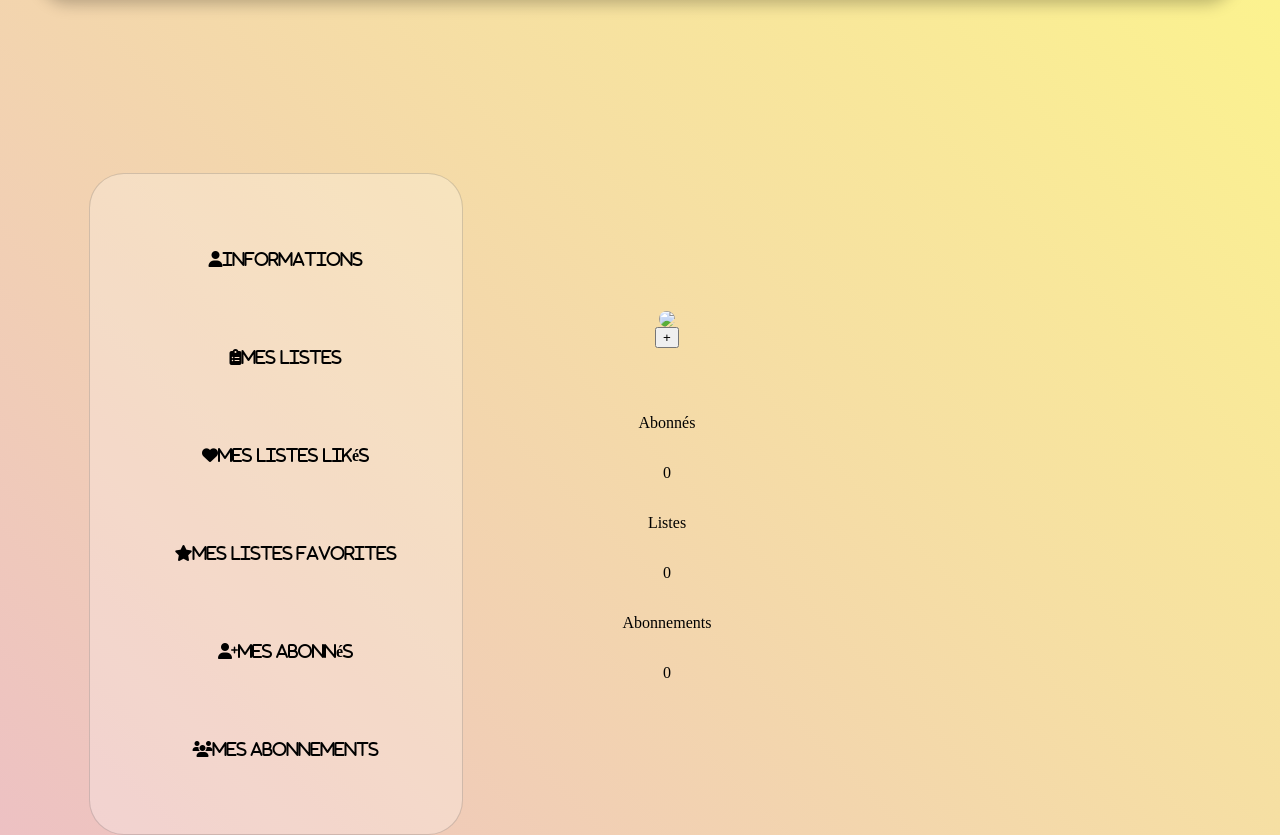
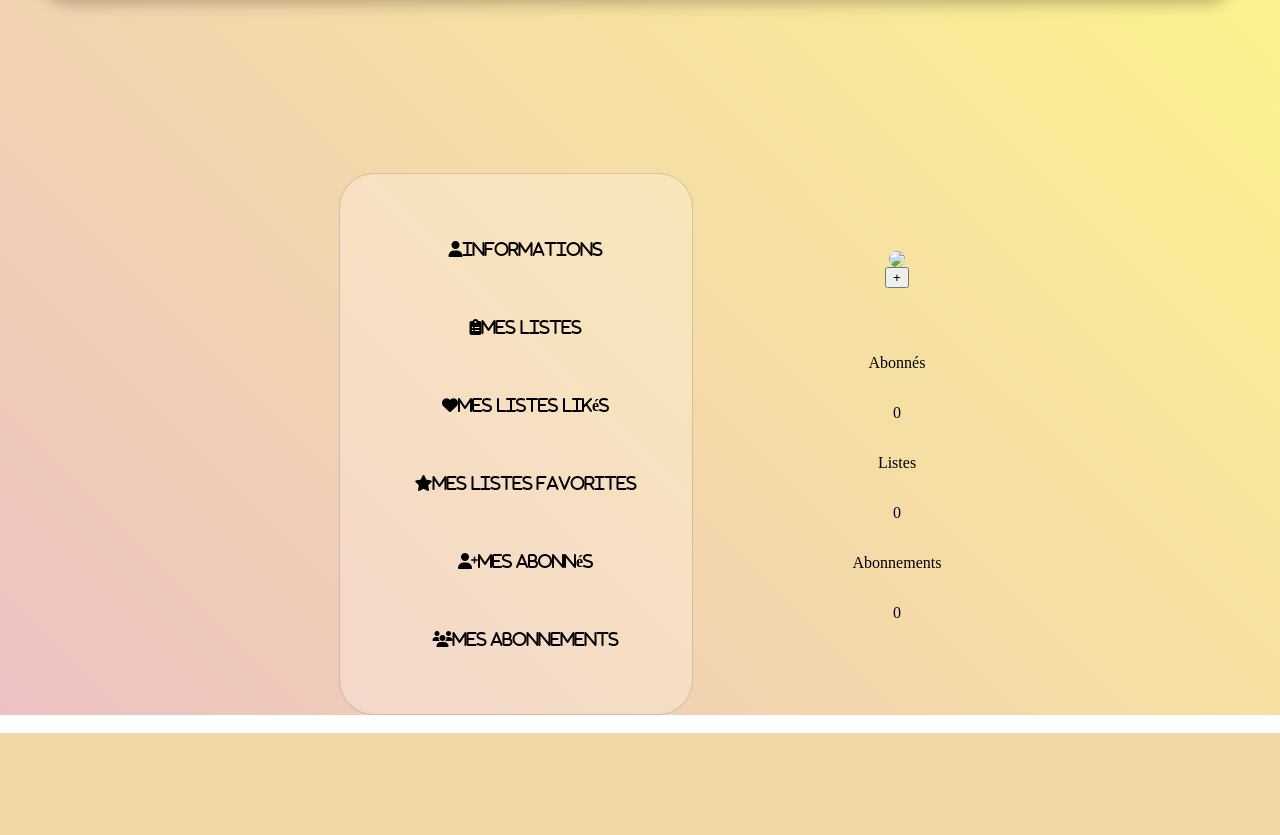
Before and after one commit to lucasrebl/projetDev, a PHP site: page /profil in a window 1280 px wide. Shown: the part 67-902 px from the top of the page. After the commit the page ends 800 px from the top, so only its background shows below. Run offline with PHP 8.4, Linux system fonts and the light colour scheme; the visitor is signed in with stand-in values (Sample User, id 1); data that the repository does not hold is empty.

Commit message:
fix: header

```diff
--- a/src/static/css/header.css
+++ b/src/static/css/header.css
@@ -90,7 +90,7 @@ header a {
   text-align: center;
   text-decoration: none;
   font-size: 20px;
-  padding: 0 40px;
+  padding: 0 30px;
   color: var(--primary-dark);
   transition: transform 0.3s ease;
 }
--- a/src/static/css/profil.css
+++ b/src/static/css/profil.css
@@ -34,11 +34,11 @@
     flex-direction: column;
 }
 
-li {
-    margin: 25px;
+.selection li {
+    margin: 15px;
 }
 .custom-fieldset {
-    margin: 0 10rem 0 20rem;;
+    margin: 0 10rem 0 50rem;;
     padding: 20px 40px 20px 20px;
     border: 1px solid rgba(0, 0, 0, 0.15);
     border-radius: 35px;
```
